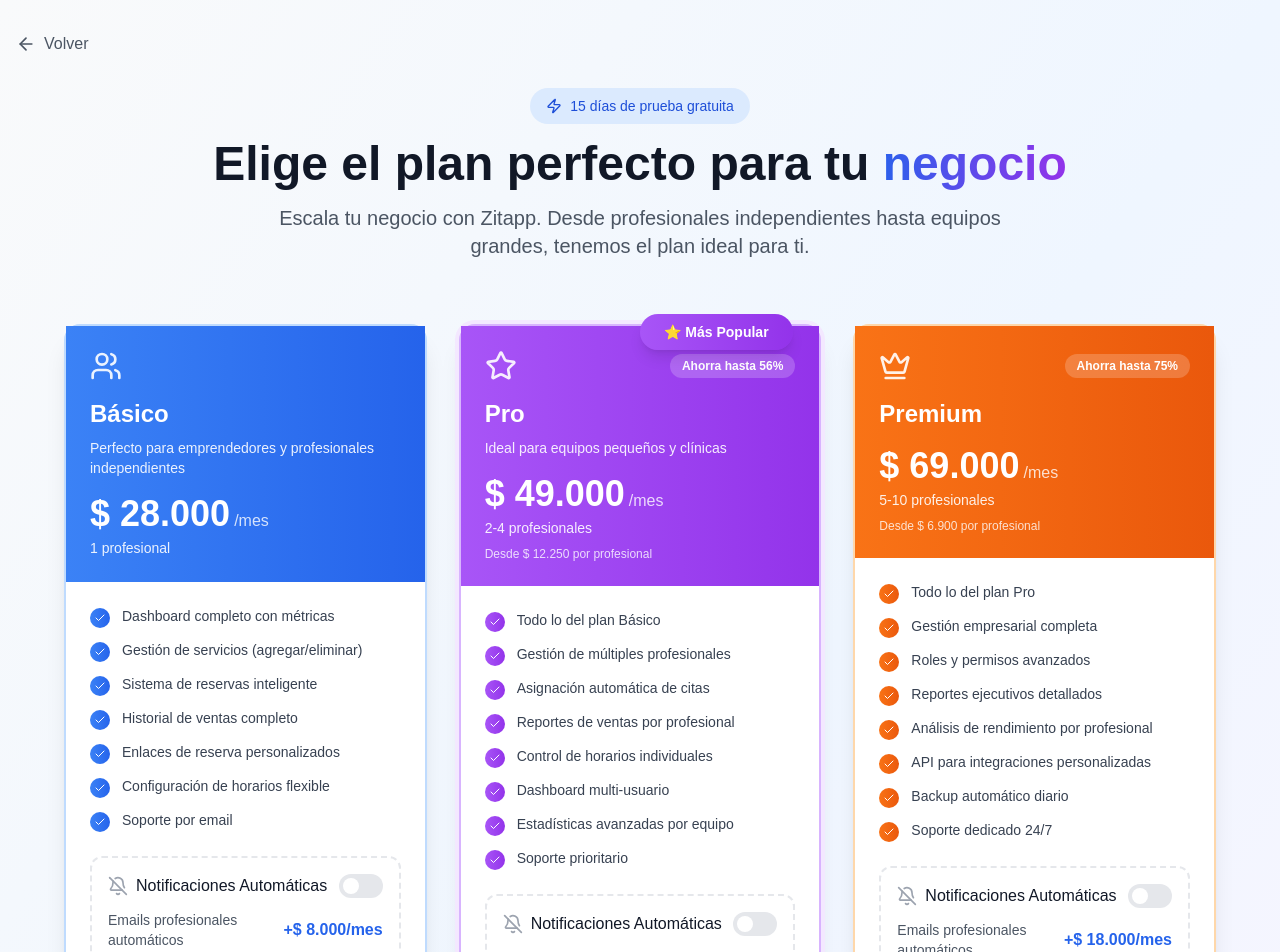
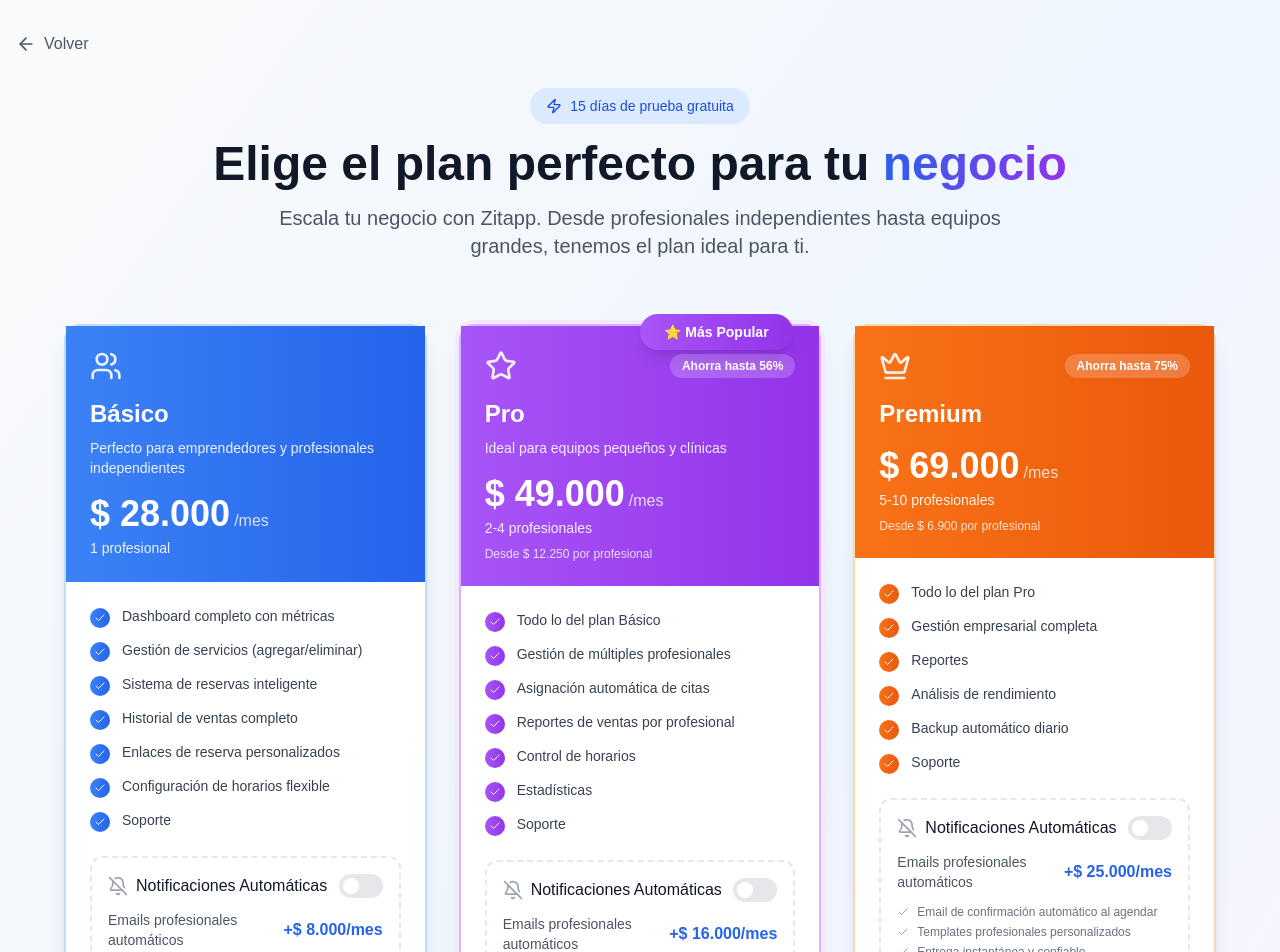
Before and after one commit to joanrm2023-boop/zitapp, a Next.js app: page /planes in a window 1280 px wide. Shown: the top 952 px of the page. Built offline with nearby package versions, Linux system fonts and the light colour scheme.

Commit message:
feat: actualizar página de planes
- Mejoras en funcionalidad y flujo de usuario
- Optimizaciones en la interfaz de selección de planes
- Correcciones menores en el sistema

```diff
--- a/app/planes/page.tsx
+++ b/app/planes/page.tsx
@@ -26,7 +26,7 @@
       'Historial de ventas completo',
       'Enlaces de reserva personalizados',
       'Configuración de horarios flexible',
-      'Soporte por email'
+      'Soporte'
     ],
     color: 'from-blue-500 to-blue-600',
     textColor: 'text-blue-600',
@@ -47,10 +47,9 @@
       'Gestión de múltiples profesionales',
       'Asignación automática de citas',
       'Reportes de ventas por profesional',
-      'Control de horarios individuales',
-      'Dashboard multi-usuario',
-      'Estadísticas avanzadas por equipo',
-      'Soporte prioritario'
+      'Control de horarios',
+      'Estadísticas',
+      'Soporte'
     ],
     color: 'from-purple-500 to-purple-600',
     textColor: 'text-purple-600',
@@ -69,12 +68,10 @@
     caracteristicas: [
       'Todo lo del plan Pro',
       'Gestión empresarial completa',
-      'Roles y permisos avanzados',
-      'Reportes ejecutivos detallados',
-      'Análisis de rendimiento por profesional',
-      'API para integraciones personalizadas',
+      'Reportes ',
+      'Análisis de rendimiento',
       'Backup automático diario',
-      'Soporte dedicado 24/7'
+      'Soporte'
     ],
     color: 'from-orange-500 to-orange-600',
     textColor: 'text-orange-600',
@@ -86,8 +83,8 @@
 const getAddonNotificaciones = (planId: string) => {
   const precios: Record<string, number> = {
     'basico': 8000,
-    'pro': 12000,
-    'premium': 18000
+    'pro': 16000,
+    'premium': 25000
   };
 
   return {
@@ -98,7 +95,6 @@
       'Email de confirmación automático al agendar',
       'Templates profesionales personalizados',
       'Entrega instantánea y confiable',
-      'Reducción de no-shows',
       'Mejora la imagen profesional'
     ]
   };
```
